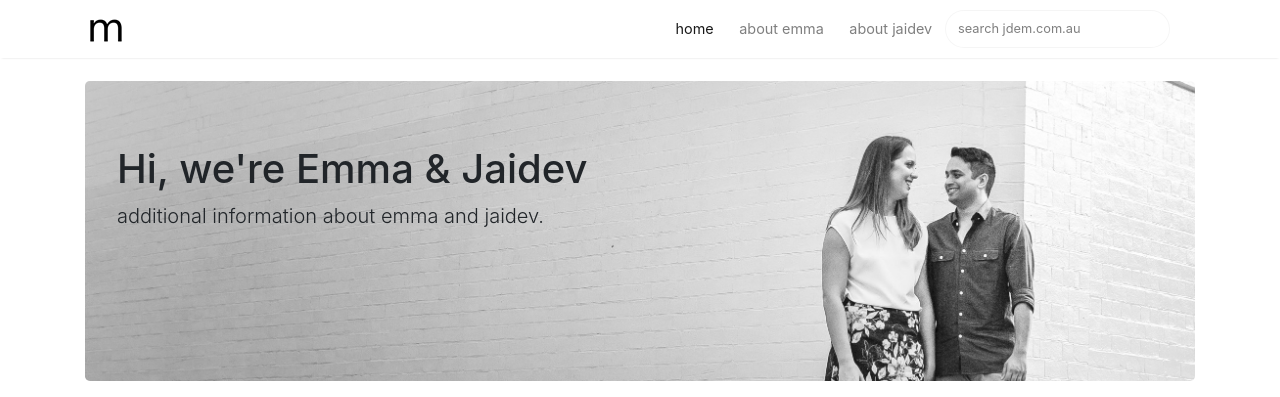
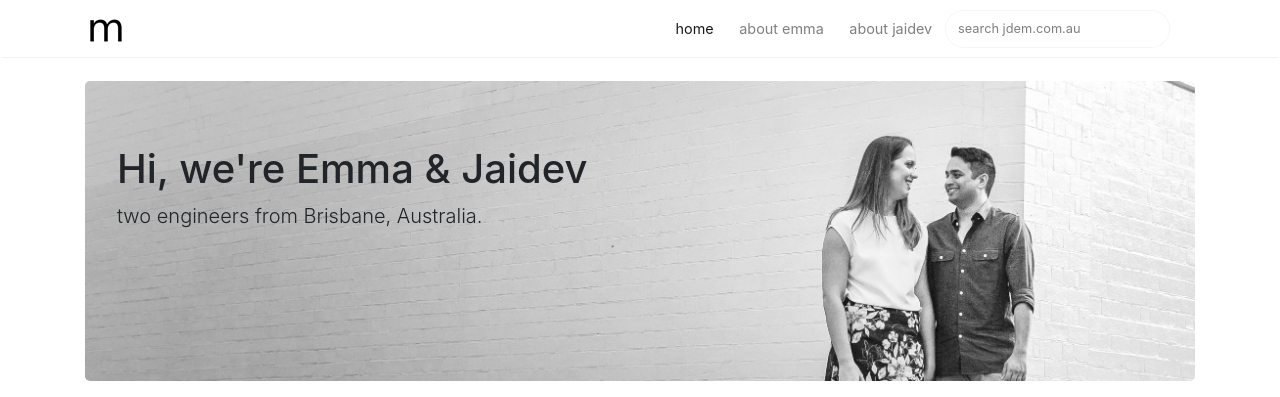
Before and after one commit to jdemau/jdem.com.au, a Jekyll site: the page built from index.html, in a window 1280 px wide and 900 px high. Shown: the top 397 px of the window. Built offline with Jekyll 4.4.1, drawn with Linux system fonts in a browser that asks for light colours; nearby versions of some CDN libraries; the list of posts is cut into pages by our own code; some of the changed lines change nothing that is shown.

Commit message:
update tag line and author information

```diff
--- a/_config.yml
+++ b/_config.yml
@@ -14,19 +14,19 @@
     name: Emma Vasudevan
     display_name: Emma
 #    gravatar: e56154546cf4be74e393c62d1ae9f9d4
-#    email: wowthemesnet@gmail.com
-#   web: https://www.wowthemes.net
+    email: emma@jdem.com.au
+    web: https://www.jdem.com.au/emma
 #    twitter: https://twitter.com/wowthemesnet
-    description: "Author of Mediumish, a Bootstrap Medium styled template available for WordPress, HTML, Ghost and Jekyll. You are currently previewing Jekyll template demo."
+    description: "."
   jd:
     name: Jaidev Vasudevan
     display_name: Jaidev
 #    avatar: 'assets/images/avatar.png'
 #    gravatar: b1cc14991db7a456fcd761680bbc8f81
-#    email: wowthemesnet@gmail.com
-#    web: https://www.wowthemes.net
+    email: jaidev@jdem.com.au
+    web: https://www.jdem.com.au/jaidev
 #    twitter: https://twitter.com/wowthemesnet
-    description: "This is the author box. Write a short description of the author here. You are currently previewing Mediumish demo, a Jekyll template compatible with Github pages."
+    description: ".."
 
 # Plugins
 plugins:
--- a/index.html
+++ b/index.html
@@ -7,7 +7,7 @@
 
 <section class="jumbotron banner-image">
     <h1 class="display sitetitle">Hi, we're Emma & Jaidev</h1>
-    <p class="lead">additional information about emma and jaidev.</p>
+    <p class="lead">two engineers from Brisbane, Australia.</p>
 </section>
 
 
```
